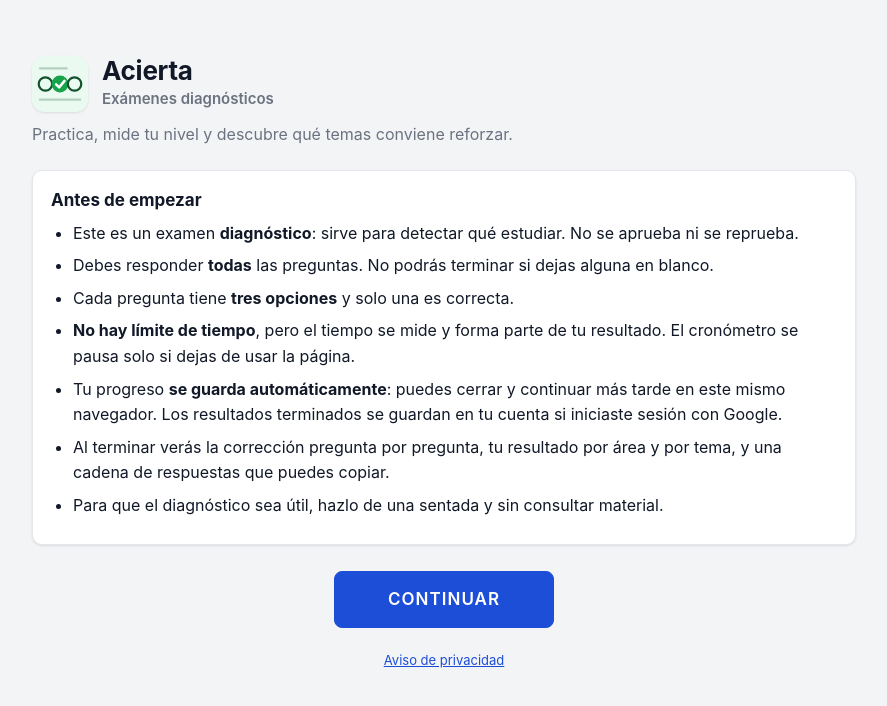
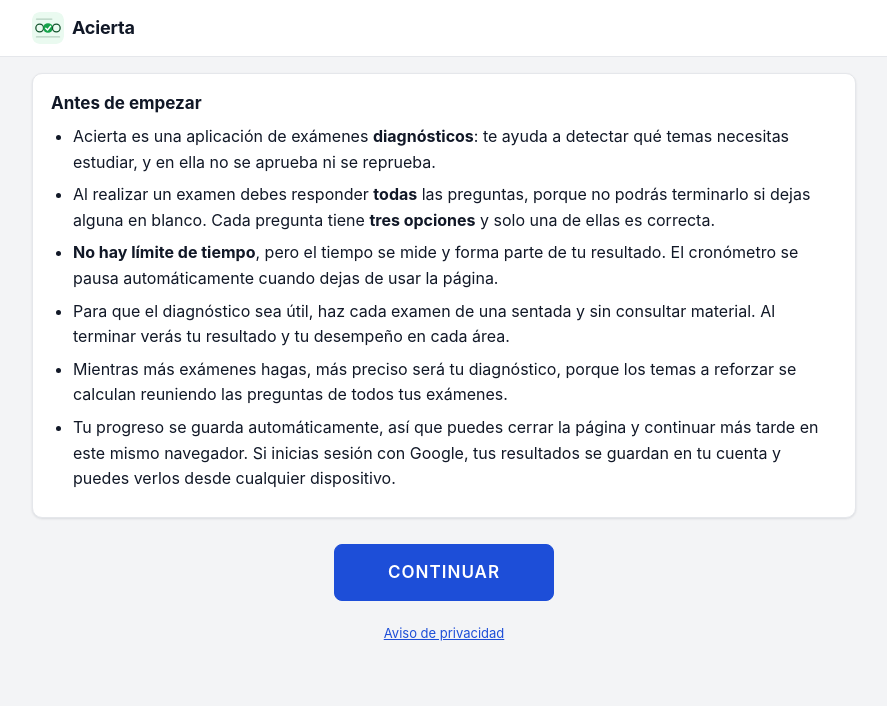
Before and after one commit to bytecollage/acierta, a plain HTML site: page web/index.html in a window 1280 px wide. Shown: the whole page, without its empty margins (196-1083 px from the left). Drawn offline with Linux system fonts and the light colour scheme.

Commit message:
Bienvenida como página inicial, sin inicio de sesión y con textos agrupados
- La app instalada abre la bienvenida (start_url del manifiesto).
- Barra superior con ícono y nombre, igual de alta que la del panel.
- Sin botón ni aviso de Google: el inicio de sesión queda en el pie del panel.
- «Antes de empezar» reescrito por tema (aplicación, examen, diagnóstico, progreso);
  se quitan la promesa de corrección por pregunta, el detalle por tema y la cadena.

Co-Authored-By: Claude Opus 5.5 <noreply@anthropic.com>

```diff
--- a/web/index.html
+++ b/web/index.html
@@ -15,35 +15,33 @@
 <link rel="stylesheet" href="styles.css?v=__BUILD__">
 </head>
 <body>
+<!-- Misma barra que el panel; aquí con el ícono y el nombre de la app. -->
+<header class="appbar">
+  <div class="appbar-inner">
+    <img class="appbar-logo" src="icons/icon.svg" alt="" width="32" height="32">
+    <h1 class="appbar-title">Acierta</h1>
+  </div>
+</header>
+
 <div class="wrap">
-  <header>
-    <div class="account" id="account"></div>
-    <div class="brand">
-      <img src="icons/icon.svg" alt="" width="56" height="56">
-      <div>
-        <h1>Acierta</h1>
-        <p class="brand-sub">Exámenes diagnósticos</p>
-      </div>
-    </div>
-    <p class="lead">Practica, mide tu nivel y descubre qué temas conviene reforzar.</p>
-  </header>
-
   <section class="card instructions">
     <h2>Antes de empezar</h2>
     <ul>
-      <li>Este es un examen <strong>diagnóstico</strong>: sirve para detectar qué estudiar.
-          No se aprueba ni se reprueba.</li>
-      <li>Debes responder <strong>todas</strong> las preguntas. No podrás terminar si dejas
-          alguna en blanco.</li>
-      <li>Cada pregunta tiene <strong>tres opciones</strong> y solo una es correcta.</li>
+      <li>Acierta es una aplicación de exámenes <strong>diagnósticos</strong>: te ayuda a
+          detectar qué temas necesitas estudiar, y en ella no se aprueba ni se reprueba.</li>
+      <li>Al realizar un examen debes responder <strong>todas</strong> las preguntas, porque
+          no podrás terminarlo si dejas alguna en blanco. Cada pregunta tiene
+          <strong>tres opciones</strong> y solo una de ellas es correcta.</li>
       <li><strong>No hay límite de tiempo</strong>, pero el tiempo se mide y forma parte de
-          tu resultado. El cronómetro se pausa solo si dejas de usar la página.</li>
-      <li>Tu progreso <strong>se guarda automáticamente</strong>: puedes cerrar y continuar
-          más tarde en este mismo navegador. Los resultados terminados se guardan en tu
-          cuenta si iniciaste sesión con Google.</li>
-      <li>Al terminar verás la corrección pregunta por pregunta, tu resultado por área y
-          por tema, y una cadena de respuestas que puedes copiar.</li>
-      <li>Para que el diagnóstico sea útil, hazlo de una sentada y sin consultar material.</li>
+          tu resultado. El cronómetro se pausa automáticamente cuando dejas de usar la
+          página.</li>
+      <li>Para que el diagnóstico sea útil, haz cada examen de una sentada y sin consultar
+          material. Al terminar verás tu resultado y tu desempeño en cada área.</li>
+      <li>Mientras más exámenes hagas, más preciso será tu diagnóstico, porque los temas a
+          reforzar se calculan reuniendo las preguntas de todos tus exámenes.</li>
+      <li>Tu progreso se guarda automáticamente, así que puedes cerrar la página y continuar
+          más tarde en este mismo navegador. Si inicias sesión con Google, tus resultados se
+          guardan en tu cuenta y puedes verlos desde cualquier dispositivo.</li>
     </ul>
   </section>
 
@@ -59,12 +57,10 @@
 <script src="js/storage.js?v=__BUILD__"></script>
 <script>
   // Carga anticipada: mientras se leen las instrucciones se trae el catálogo y el
-  // historial. El historial queda en caché y el panel lo pinta al instante.
-  window.Auth.mount(document.getElementById("account"));
+  // historial. El historial queda en caché y el panel lo pinta al instante. El inicio de
+  // sesión (y su renovación) está en el panel: aquí no se muestra nada de Google.
   fetch("data/exams.json", { cache: "no-cache" }).catch(() => {});
   window.Storage.init();
-  window.Auth.onChange(() => window.Storage.init());
-  if (window.Auth.getSession() && !window.Auth.getToken()) window.Auth.refresh();
 </script>
 </body>
 </html>
--- a/web/js/app.js
+++ b/web/js/app.js
@@ -390,7 +390,7 @@
     const mode = window.Storage.getMode();
     const err = window.Storage.getLastError();
     note.textContent =
-      mode === "guest" ? "Inicia sesión para guardar tus resultados en tu cuenta y verlos desde cualquier dispositivo." :
+      mode === "guest" ? "Inicia sesión al final de la página para guardar tus resultados en tu cuenta y verlos desde cualquier dispositivo." :
       mode === "remote" && err ? `No se pudo conectar con el servidor (${err.message}). Tus resultados nuevos se guardan en este navegador y se subirán después.` :
       "";
     note.className = mode === "remote" && err ? "alert warn" : "alert info";
--- a/web/styles.css
+++ b/web/styles.css
@@ -67,7 +67,7 @@ h3 { font-size: 16px; margin: 0 0 8px; }
 p { margin: 0 0 12px; }
 a { color: var(--accent); }
 
-.lead { color: var(--muted); margin-bottom: 22px; }
+.lead { color: var(--muted); margin-bottom: var(--gap); }
 
 .card {
   background: var(--surface);
@@ -317,10 +317,7 @@ select {
 .cta { display: flex; justify-content: center; margin: 26px 0 22px; }
 .btn.big { font-size: 17px; letter-spacing: .06em; padding: 14px 40px; min-height: 52px; min-width: 220px; }
 .center-text { text-align: center; }
-.brand { display: flex; align-items: center; gap: 14px; margin-bottom: 10px; }
-.brand img { flex: none; border-radius: 13px; box-shadow: var(--shadow); }
-.brand h1 { margin: 0; line-height: 1.05; }
-.brand-sub { margin: 2px 0 0; color: var(--muted); font-weight: 600; font-size: 15px; }
+.appbar-logo { flex: none; border-radius: var(--radius-sm); }
 
 /* ----------------------------------------------------------------- panel */
 /* El panel ocupa al menos todo el alto: el pie queda abajo aunque haya poco contenido. */
```
Also changed, not shown: docs/arquitectura.md (+3 -2 lines), docs/decisiones.md (+2 -1 lines), docs/funcionamiento.md (+2 -2 lines), web/manifest.webmanifest.
